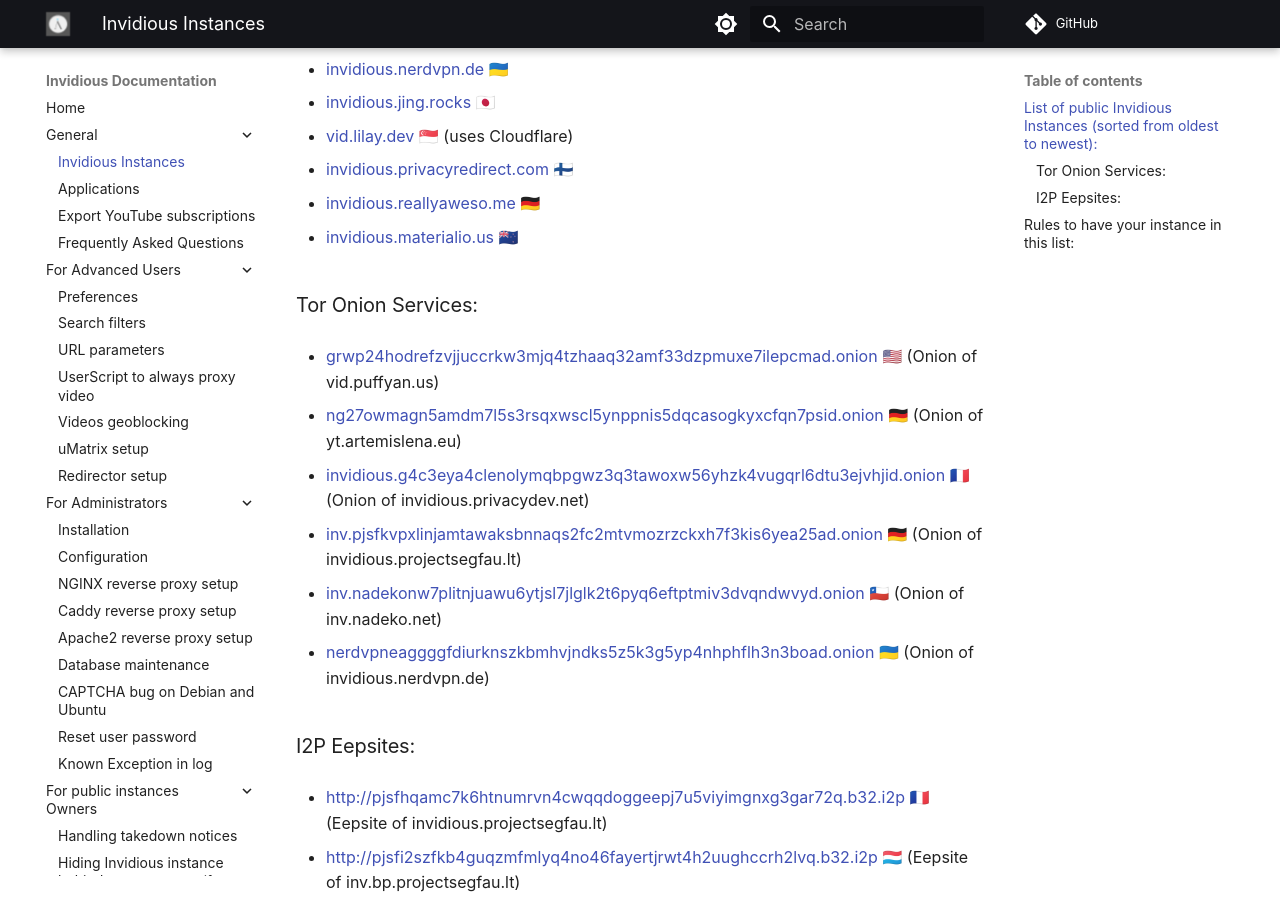
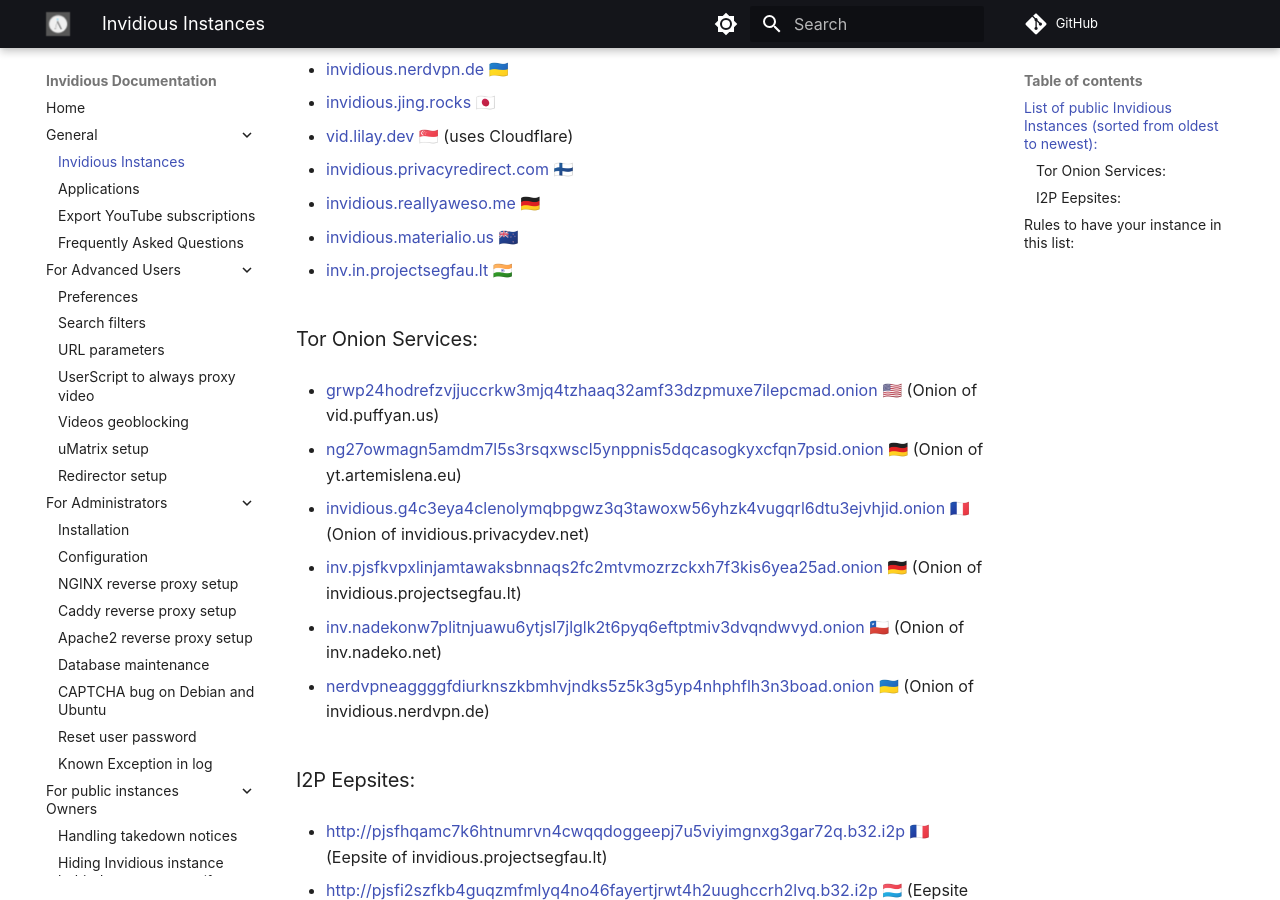
Before and after one commit to iv-org/documentation, an MkDocs documentation site: the page built from docs/instances.md, in a window 1280 px wide and 900 px high, scrolled down 1160 px. Built offline with MkDocs 1.6.1 and Material for MkDocs 9.7.7, drawn with Linux system fonts in a browser that asks for light colours; comment, search, counter and statistics services are not loaded.

Commit message:
Add inv.in.projectsegfau.lt to the instance list
Closes #535

```diff
--- a/docs/instances.md
+++ b/docs/instances.md
@@ -64,6 +64,8 @@
 
 * [invidious.materialio.us](https://invidious.materialio.us) 🇳🇿
 
+* [inv.in.projectsegfau.lt](https://inv.in.projectsegfau.lt) 🇮🇳
+
 ### Tor Onion Services:
 
 * [grwp24hodrefzvjjuccrkw3mjq4tzhaaq32amf33dzpmuxe7ilepcmad.onion](http://grwp24hodrefzvjjuccrkw3mjq4tzhaaq32amf33dzpmuxe7ilepcmad.onion) 🇺🇸 (Onion of vid.puffyan.us)
```
